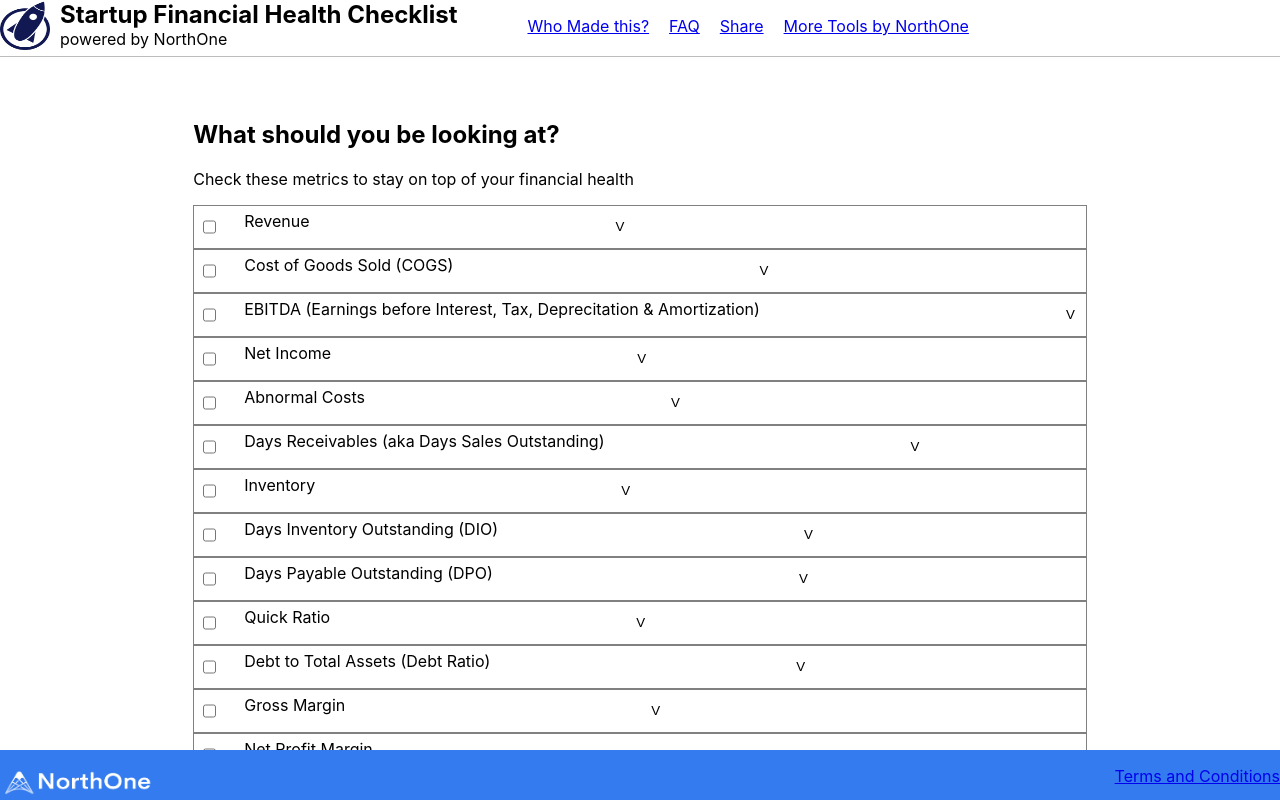
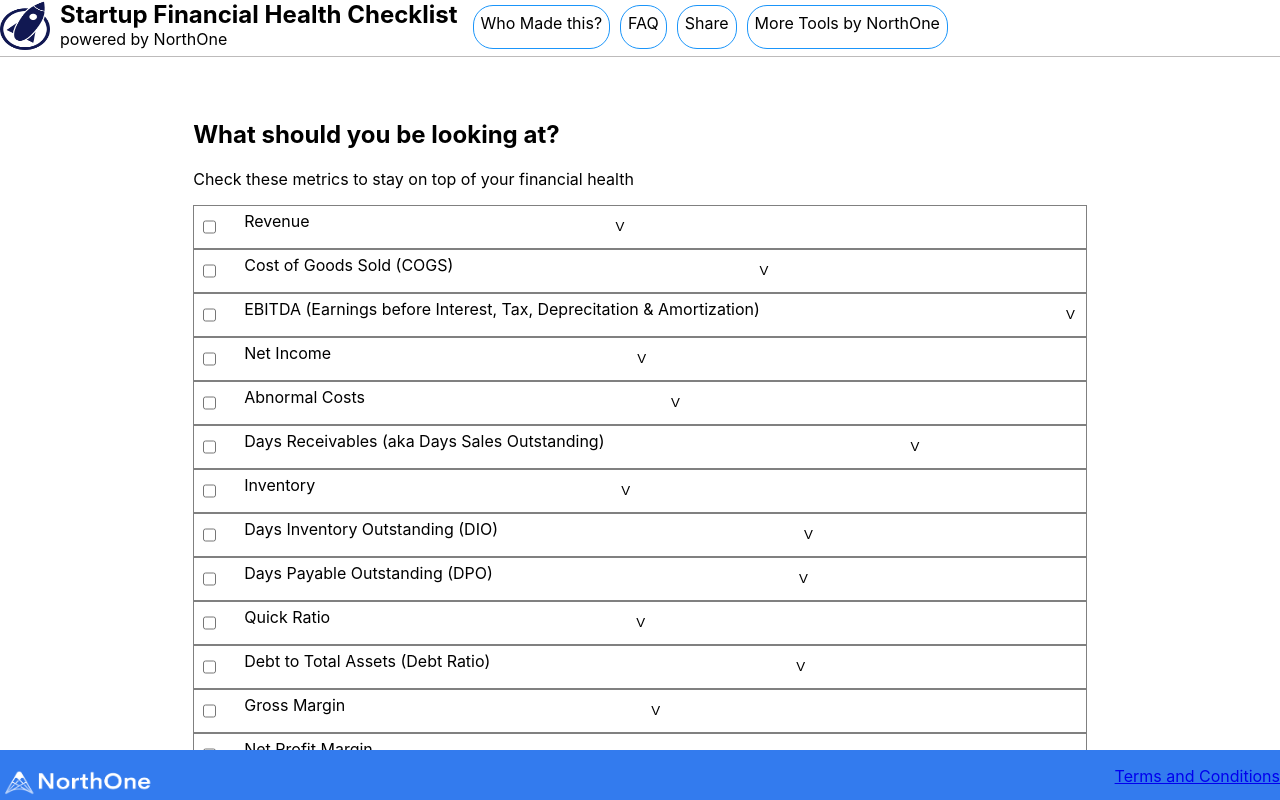
Before and after one commit to ChengCalvin/webpagedesign, a React (Create React App) app in the folder webpagedesign/: page / in a window 1280 px wide. Shown: the top 800 px of the page. Built offline with nearby package versions, Linux system fonts and the light colour scheme.

Commit message:
Update toolbar styling, add modal to selection on item list, add Modal and backdrop styling

```diff
--- /dev/null
+++ b/webpagedesign/src/components/Backdrop/Backdrop.css
@@ -0,0 +1,9 @@
+.Backdrop {
+  width: 100vw;
+  height: 100vh;
+  position: fixed;
+  z-index: 999;
+  left: 0;
+  top: 0;
+  background-color: rgba(0, 0, 0, 0.5);
+}
--- /dev/null
+++ b/webpagedesign/src/components/Backdrop/Backdrop.js
@@ -0,0 +1,10 @@
+import React from "react";
+
+import "./Backdrop.css";
+
+export default (props) =>
+  props.show ? (
+    <div className="Backdrop" onClick={props.clicked}>
+      {props.children}
+    </div>
+  ) : null;
--- /dev/null
+++ b/webpagedesign/src/components/ItemList/ItemList.css
@@ -0,0 +1,12 @@
+.Item__List {
+  display: flex;
+  border: 1px solid rgb(26, 149, 250);
+  border-radius: 20px;
+  margin: 5px;
+  padding: 7px;
+}
+
+.Item__List:hover {
+  cursor: pointer;
+  background-color: rgb(26, 149, 250);
+}
--- a/webpagedesign/src/components/ItemList/ItemList.js
+++ b/webpagedesign/src/components/ItemList/ItemList.js
@@ -1,7 +1,9 @@
 import React from "react";
 
+import "./ItemList.css";
+
 export default (props) => (
-  <li>
-    <a href="/">{props.children}</a>
-  </li>
+  <div className="Item__List" onClick={props.clicked}>
+    {props.children}
+  </div>
 );
--- /dev/null
+++ b/webpagedesign/src/components/Modal/Modal.css
@@ -0,0 +1,6 @@
+.Modal__style {
+  z-index: 1000;
+  width: 100vw;
+  height: 100vh;
+  opacity: 0.7;
+}
--- /dev/null
+++ b/webpagedesign/src/components/Modal/Modal.js
@@ -0,0 +1,16 @@
+import React from "react";
+
+import Backdrop from "../Backdrop/Backdrop";
+
+import "./Modal.css";
+
+export default (props) => (
+  <div>
+    <Backdrop show={props.show} clicked={props.clicked}>
+      <div className="Modal__Style">
+        {props.children}
+        <div className="Close__Modal"></div>
+      </div>
+    </Backdrop>
+  </div>
+);
--- a/webpagedesign/src/components/Toolbar/Toolbar.css
+++ b/webpagedesign/src/components/Toolbar/Toolbar.css
@@ -23,11 +23,6 @@
   margin: 0px 10px;
 }
 
-.Toolbar__navigation-items ul {
+.Toolbar__navigation-items {
   display: flex;
 }
-
-.Toolbar__navigation-items ul li {
-  list-style-type: none;
-  margin-left: 20px;
-}
--- a/webpagedesign/src/components/Toolbar/Toolbar.js
+++ b/webpagedesign/src/components/Toolbar/Toolbar.js
@@ -1,10 +1,21 @@
-import React from "react";
+import React, { useState } from "react";
 
 import "./Toolbar.css";
 import Logo from "../Logo/Logo";
 import ItemList from "../ItemList/ItemList";
+import Modal from "../Modal/Modal";
 
-const Toolbar = (props) => (
+const Toolbar = (props) => {
+  const [toggleModal1, setToggleModal1] = useState(false);
+  const [toggleModal2, setToggleModal2] = useState(false);
+
+  const showModal = (event) => {
+    setToggleModal1((toggleModal1) => !toggleModal1);
+  };
+  const showModal2 = (event) => {
+    setToggleModal2((toggleModal2) => !toggleModal2);
+  };
+  return (
     <header className="Toolbar">
       <nav className="Toolbar__nav">
         <div className="Toolbar__logo">
@@ -15,15 +26,38 @@ const Toolbar = (props) => (
           </div>
         </div>
         <div className="Toolbar__navigation-items">
-        <ul>
-          <ItemList>Who Made this?</ItemList>
-          <ItemList>FAQ</ItemList>
+          <ItemList clicked={showModal}>Who Made this?</ItemList>
+          {toggleModal1 ? (
+            <Modal show={toggleModal1} clicked={showModal}>
+              <p
+                style={{
+                  display: "flex",
+                  justifyContent: "center",
+                }}
+              >
+                Frequently Asked Question
+              </p>
+            </Modal>
+          ) : null}
+          <ItemList clicked={showModal2}>FAQ</ItemList>
+          {toggleModal2 ? (
+            <Modal show={toggleModal2} clicked={showModal2}>
+              <p
+                style={{
+                  display: "flex",
+                  justifyContent: "center",
+                }}
+              >
+                Frequently Asked Question 2
+              </p>
+            </Modal>
+          ) : null}
           <ItemList>Share</ItemList>
           <ItemList>More Tools by NorthOne</ItemList>
-        </ul>
         </div>
       </nav>
     </header>
   );
+};
 
 export default Toolbar;
```
Lines whose indentation alone changed are shown as unchanged.
